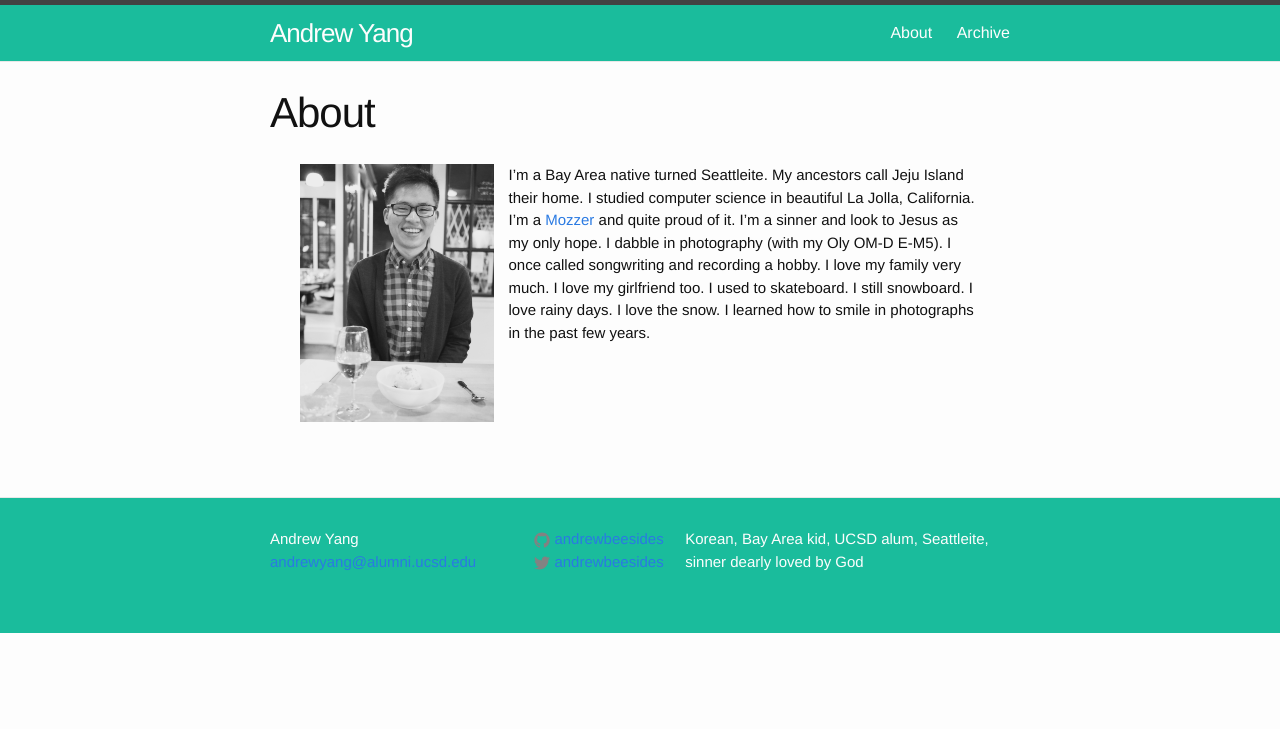
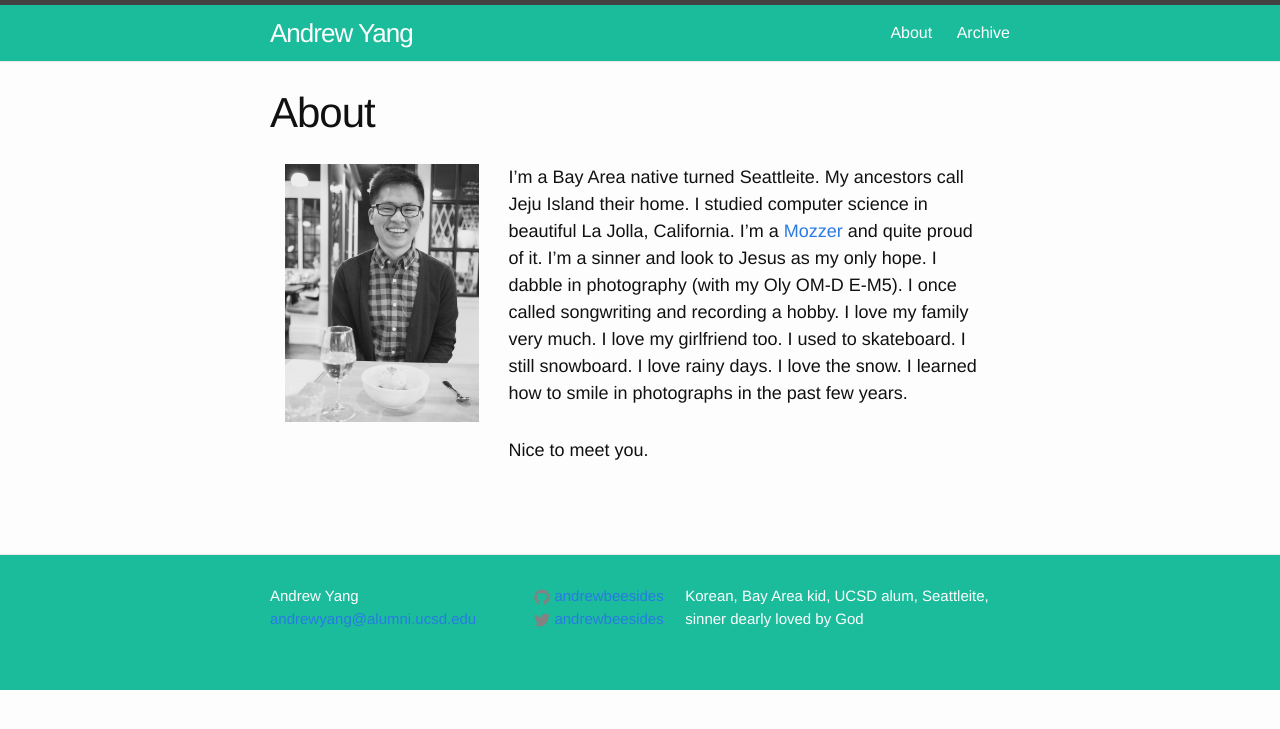
Before and after one commit to andrewbeesides/andrewbeesides.github.io, a Jekyll site: the page built from about/index.html, in a window 1280 px wide. Shown: the top 729 px of the page. Built offline with Jekyll 4.4.1, drawn with Linux system fonts in a browser that asks for light colours.

Commit message:
Adding new post and editing about/ layout

```diff
--- a/_sass/_layout.scss
+++ b/_sass/_layout.scss
@@ -232,6 +232,11 @@
             font-size: 18px;
         }
     }
+
+    p {
+        font-size: 18px;
+        margin-bottom: $spacing-unit;
+    }
 }
 
 
@@ -240,7 +245,7 @@
  * About
  */
 .about-col-wrapper {
-    font-size: 15px;
+    font-size: $base-font-size;
     color: $text-color;
     margin-left: -$spacing-unit / 2;
     @extend %clearfix;
@@ -248,8 +253,6 @@
 
 .about-col {
     float: left;
-    margin-bottom: $spacing-unit / 2;
-    padding-left: $spacing-unit / 2;
 }
 
 .about-col-1 {
@@ -258,6 +261,7 @@
 }
 
 .about-col-2 {
+    margin-left: $spacing-unit;
     width: -webkit-calc(70% - (#{$spacing-unit} / 2));
     width:         calc(70% - (#{$spacing-unit} / 2));
 }
@@ -275,6 +279,16 @@
         float: none;
         width: -webkit-calc(100% - (#{$spacing-unit} / 2));
         width:         calc(100% - (#{$spacing-unit} / 2));
+    }
+
+    .about-col-1 {
+        margin-left: $spacing-unit / 2;
+    }
+
+    .about-col-2 {
+        margin-left: $spacing-unit / 2;
+        margin-right: $spacing-unit / 2;
+        margin-top: $spacing-unit / 2;
     }
 }
 
--- a/about/index.html
+++ b/about/index.html
@@ -24,6 +24,10 @@ permalink: /about/
           I still snowboard. I love rainy days. I love the snow. I learned how to smile in
           photographs in the past few years.
         </p>
+
+        <p class="text">
+          Nice to meet you.
+        </p>
       </div>
     </div>
 
--- a/css/main.scss
+++ b/css/main.scss
@@ -6,7 +6,7 @@
 
 
 // Our variables
-$base-font-family: Helvetica, Arial, sans-serif;
+$base-font-family: proxima-nova, Helvetica, Avenir, Arial, sans-serif;
 $base-font-size:   16px;
 $small-font-size:  $base-font-size * 0.875;
 $base-line-height: 1.5;
```
Also changed, not shown: _posts/2014-11-06-picnic-and-3rd-wheel.markdown (added, +45 -0 lines), 14 other files.
